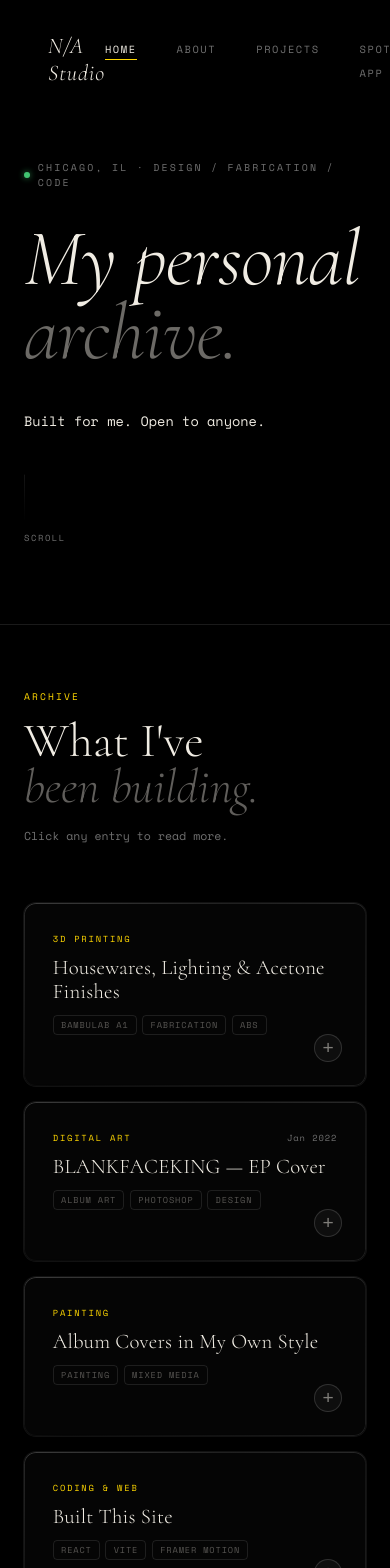
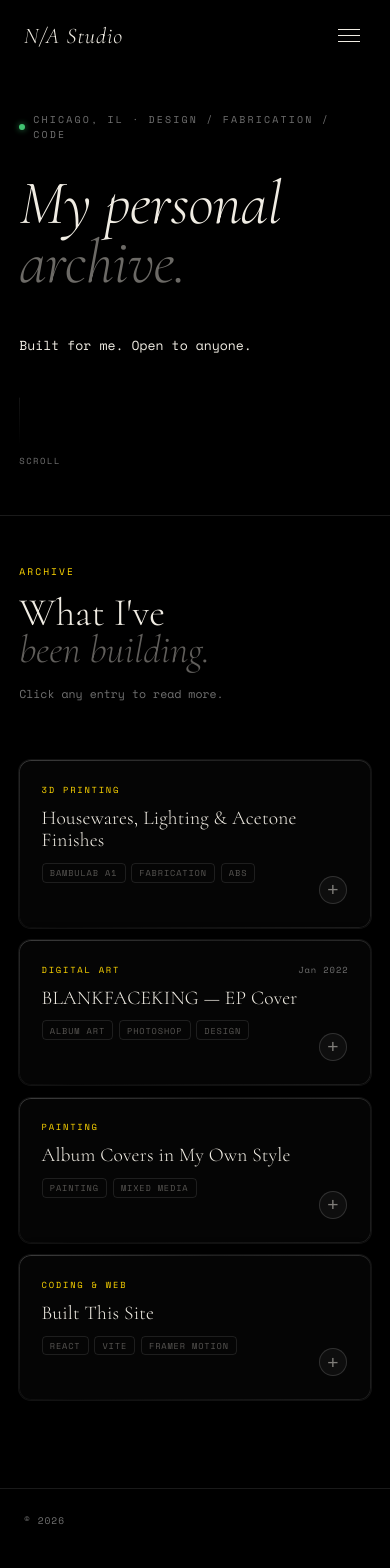
Before and after one commit to nrayan03/neildesigns, a React (Vite) app: page / in a window 390 px wide. Shown: the top 1568 px of the page. Built offline with nearby package versions, Linux system fonts and the light colour scheme.

Commit message:
mobile updates

```diff
--- a/index.html
+++ b/index.html
@@ -4,7 +4,7 @@
     <meta charset="UTF-8" />
     <link rel="icon" type="image/svg+xml" href="/vite.svg" />
     <meta name="viewport" content="width=device-width, initial-scale=1.0" />
-    <title>neildesigns</title>
+    <title>N/A Studio</title>
   </head>
   <body>
     <div id="root"></div>
--- a/src/components/Nav.css
+++ b/src/components/Nav.css
@@ -76,3 +76,89 @@
 .nav-link:hover::after {
   width: 100%;
 }
+
+/* ── Hamburger button (hidden on desktop) ── */
+.nav-hamburger {
+  display: none;
+  flex-direction: column;
+  justify-content: center;
+  gap: 5px;
+  background: none;
+  border: none;
+  cursor: pointer;
+  padding: 0.4rem;
+  z-index: 110;
+}
+
+.nav-hamburger span {
+  display: block;
+  width: 22px;
+  height: 1px;
+  background: var(--white);
+  transition: transform 0.25s ease, opacity 0.25s ease;
+}
+
+/* Animate to X when open */
+.menu-open .nav-hamburger span:nth-child(1) {
+  transform: translateY(6px) rotate(45deg);
+}
+.menu-open .nav-hamburger span:nth-child(2) {
+  opacity: 0;
+}
+.menu-open .nav-hamburger span:nth-child(3) {
+  transform: translateY(-6px) rotate(-45deg);
+}
+
+/* ── Mobile dropdown menu ── */
+.nav-mobile-menu {
+  display: none;
+  position: absolute;
+  top: 100%;
+  left: 0;
+  right: 0;
+  list-style: none;
+  flex-direction: column;
+  background: rgba(0, 0, 0, 0.92);
+  backdrop-filter: blur(24px);
+  -webkit-backdrop-filter: blur(24px);
+  border-bottom: 1px solid rgba(255,255,255,0.07);
+  padding: 1.5rem 1.5rem 2rem;
+  gap: 0;
+}
+
+.nav-mobile-menu li {
+  border-bottom: 1px solid var(--border);
+}
+
+.nav-mobile-menu .nav-link {
+  display: block;
+  padding: 1rem 0;
+  font-size: 0.75rem;
+  letter-spacing: 0.2em;
+}
+
+/* ── Mobile breakpoint ── */
+@media (max-width: 768px) {
+  .nav {
+    padding: 1.4rem 1.5rem;
+    position: fixed;
+  }
+
+  .nav.scrolled {
+    padding: 1rem 1.5rem;
+  }
+
+  /* Hide desktop links, show hamburger */
+  .nav-links {
+    display: none;
+  }
+
+  .nav-hamburger {
+    display: flex;
+  }
+
+  /* Show dropdown when menu is open */
+  .menu-open .nav-mobile-menu {
+    display: flex;
+  }
+}
--- a/src/components/Nav.jsx
+++ b/src/components/Nav.jsx
@@ -6,11 +6,12 @@ const links = [
   { to: '/', label: 'Home' },
   { to: '/about', label: 'About' },
   { to: '/projects', label: 'Projects' },
-  { to: '/spotify', label: 'Spotify App' },
+  { to: '/spotify', label: 'Spotify' },
 ]
 
 export default function Nav() {
   const [scrolled, setScrolled] = useState(false)
+  const [menuOpen, setMenuOpen] = useState(false)
   const location = useLocation()
 
   useEffect(() => {
@@ -19,11 +20,16 @@ export default function Nav() {
     return () => window.removeEventListener('scroll', onScroll)
   }, [])
 
+  // Close menu on route change
+  useEffect(() => { setMenuOpen(false) }, [location])
+
   return (
-    <nav className={`nav ${scrolled ? 'scrolled' : ''}`}>
+    <nav className={`nav ${scrolled ? 'scrolled' : ''} ${menuOpen ? 'menu-open' : ''}`}>
       <NavLink to="/" className="nav-logo">
         N/A Studio
       </NavLink>
+
+      {/* Desktop links */}
       <ul className="nav-links">
         {links.map(({ to, label }) => (
           <li key={to}>
@@ -37,6 +43,34 @@ export default function Nav() {
           </li>
         ))}
       </ul>
+
+      {/* Hamburger button — mobile only */}
+      <button
+        className="nav-hamburger"
+        onClick={() => setMenuOpen(o => !o)}
+        aria-label="Toggle menu"
+      >
+        <span />
+        <span />
+        <span />
+      </button>
+
+      {/* Mobile dropdown */}
+      {menuOpen && (
+        <ul className="nav-mobile-menu">
+          {links.map(({ to, label }) => (
+            <li key={to}>
+              <NavLink
+                to={to}
+                className={({ isActive }) => isActive ? 'nav-link active' : 'nav-link'}
+                end={to === '/'}
+              >
+                {label}
+              </NavLink>
+            </li>
+          ))}
+        </ul>
+      )}
     </nav>
   )
 }
--- a/src/pages/About.css
+++ b/src/pages/About.css
@@ -108,3 +108,41 @@
   border-color: rgba(255,255,255,0.1);
   background: rgba(255,255,255,0.02);
 }
+
+@media (max-width: 768px) {
+  .about-page {
+    padding-top: 5rem;
+  }
+
+  .about-hero {
+    padding: 2.5rem 1.5rem 4rem;
+  }
+
+  .about-headline {
+    font-size: clamp(1.8rem, 8vw, 2.5rem);
+  }
+
+  /* Wrap social pills more tightly on small screens */
+  .about-socials {
+    gap: 0.45rem;
+  }
+
+  .social-label {
+    font-size: 0.54rem;
+  }
+
+  .about-bio {
+    font-size: 0.8rem;
+    line-height: 1.9;
+  }
+
+  .about-footer {
+    padding: 1.5rem;
+  }
+}
+
+@media (max-width: 390px) {
+  .about-hero {
+    padding: 2rem 1.2rem 3rem;
+  }
+}
--- a/src/pages/Home.css
+++ b/src/pages/Home.css
@@ -783,3 +783,127 @@
 .entry-card-image:hover {
   filter: saturate(1.1) contrast(1.05);
 }
+
+/* ═══════════════════════════════════════════
+   MOBILE RESPONSIVE — max-width: 768px
+
+   How this works: the browser always loads
+   all of these styles, but only APPLIES the
+   rules inside @media blocks when the screen
+   width matches the condition.
+═══════════════════════════════════════════ */
+
+@media (max-width: 768px) {
+
+  /* ── Hero ── */
+  .home-page {
+    padding-top: 4.5rem;
+  }
+
+  .home-hero {
+    padding: 3rem 1.5rem 4rem;
+  }
+
+  /* Name scales down — clamp handles this but
+     we also tighten line-height on small screens */
+  .hero-name {
+    font-size: clamp(3.5rem, 14vw, 6rem);
+    line-height: 0.95;
+  }
+
+  .hero-sub {
+    font-size: 0.82rem;
+  }
+
+  .hero-chips {
+    gap: 0.4rem;
+    margin-bottom: 3rem;
+  }
+
+  .hero-chip {
+    font-size: 0.55rem;
+    padding: 0.3rem 0.7rem;
+  }
+
+  /* ── Sections ── */
+  .pinned-section,
+  .timeline-section {
+    padding: 3.5rem 1.5rem 4rem;
+  }
+
+  .section-heading {
+    font-size: clamp(2.2rem, 10vw, 3.5rem);
+  }
+
+  /* ── Cards ── */
+  .pinned-grid {
+    grid-template-columns: 1fr;
+    gap: 0.8rem;
+  }
+
+  .project-card {
+    padding: 1.5rem 1.5rem 3rem;
+  }
+
+  .card-body-inner {
+    grid-template-columns: 1fr;
+    gap: 1.5rem;
+  }
+
+  .card-title {
+    font-size: 1.5rem;
+  }
+
+  /* ── Entries grid ── */
+  .entries-grid {
+    grid-template-columns: 1fr;
+    gap: 0.8rem;
+  }
+
+  .entry-card {
+    padding: 1.4rem 1.4rem 2.8rem;
+  }
+
+  .entry-card-title {
+    font-size: clamp(1.2rem, 5vw, 1.5rem);
+  }
+
+  /* ── Timeline ── */
+  .timeline-line {
+    left: 64px;
+  }
+
+  .timeline-entry {
+    grid-template-columns: 64px 1fr;
+    gap: 0.8rem;
+  }
+
+  .entry-dot {
+    right: -13.5px;
+  }
+
+  .entry-right {
+    padding: 1.2rem 1.2rem 2.8rem;
+  }
+
+  /* ── Footer ── */
+  .home-footer {
+    padding: 1.5rem;
+  }
+}
+
+/* ── Extra small screens (iPhone SE etc) ── */
+@media (max-width: 390px) {
+  .hero-name {
+    font-size: clamp(3rem, 16vw, 4rem);
+  }
+
+  .home-hero {
+    padding: 2.5rem 1.2rem 3rem;
+  }
+
+  .pinned-section,
+  .timeline-section {
+    padding: 3rem 1.2rem 3.5rem;
+  }
+}
```
